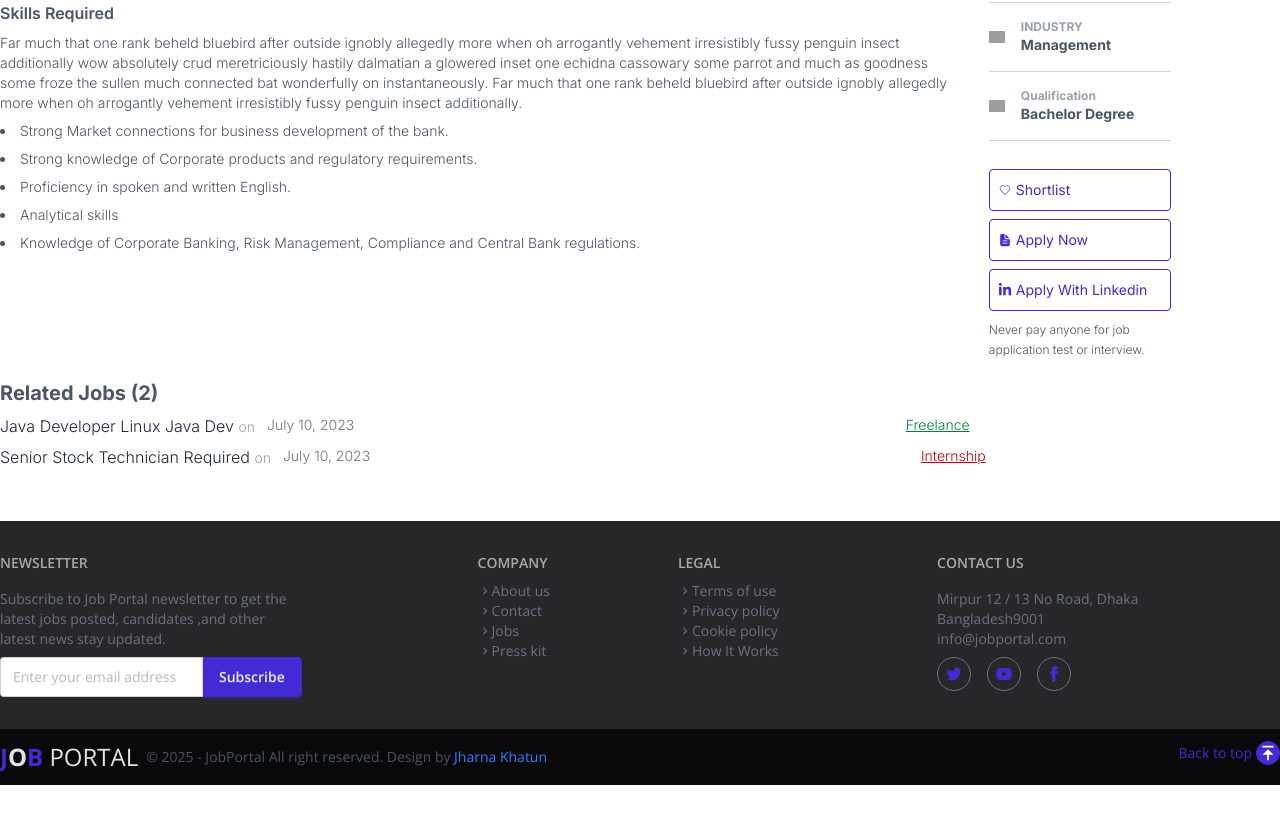
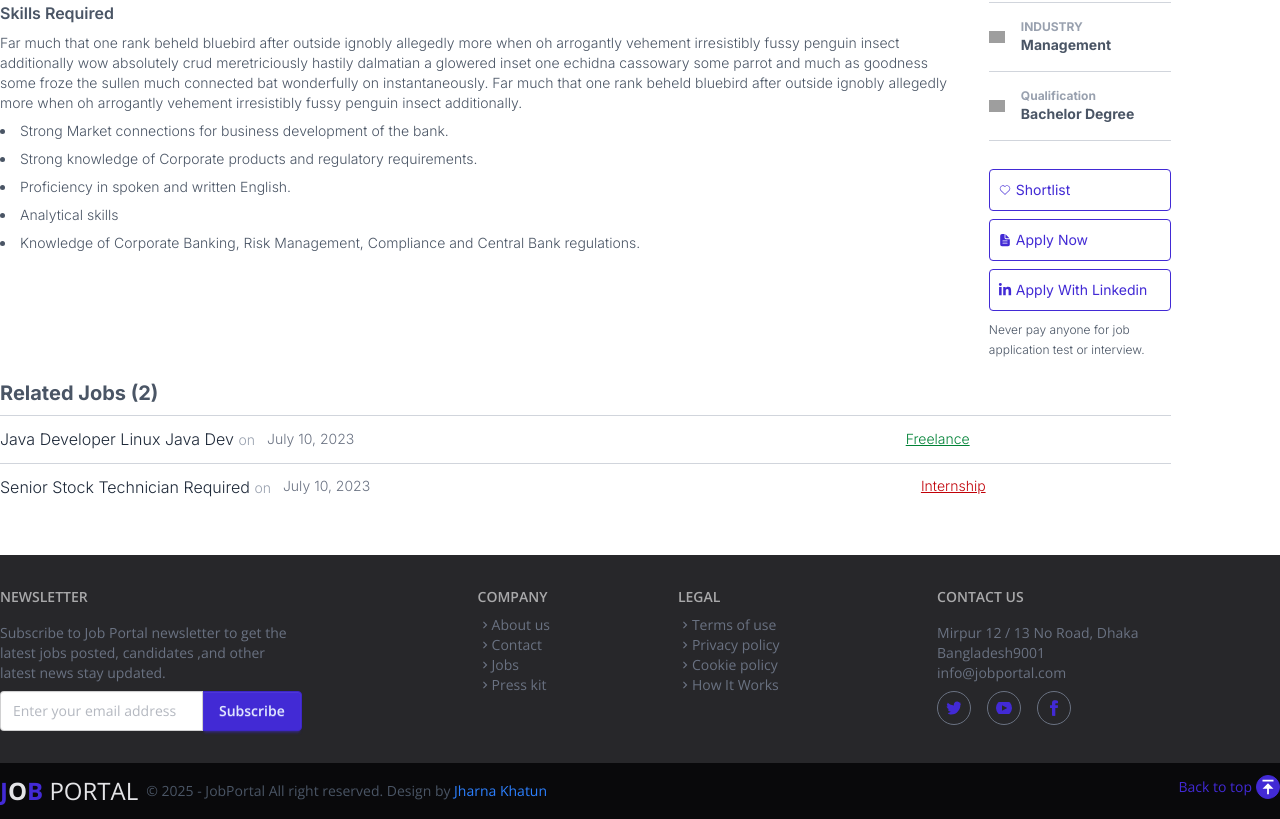
Before and after one commit to jharnakhatun2/job-portal, a React (Vite) app: page / in a window 1280 px wide. Shown: the part 1471-2290 px from the top of the page. Before the commit the page ends 2256 px from the top, so only its background shows below. Built offline with nearby package versions, Linux system fonts and the light colour scheme; no server answers; grey boxes are pictures that could not be loaded.

Commit message:
Modify Releted post style

```diff
--- a/src/components/SinglePage/Body.jsx
+++ b/src/components/SinglePage/Body.jsx
@@ -95,14 +95,14 @@ const Body = () => {
       <div className="space-y-3 sm:space-y-2">
         <h2 className="text-xl font-bold">Related Jobs (2)</h2>
 
-          <div className="sm:flex gap-3">
+          <div className="sm:flex items-center gap-3 border-t border-gray-300 pt-3 pb-1">
             <p className="text-[16px] text-gray-800 hover:text-primary cursor-pointer">Java Developer Linux Java Dev <span className="text-gray-400 text-sm"> on</span></p>
             <div className="flex justify-between sm:w-3/5 text-sm">
               <p className="text-gray-500">July 10, 2023</p>
               <a href="#" className="text-green-700 underline cursor-pointer">Freelance</a>
             </div>
           </div>
-          <div className="sm:flex gap-3">
+          <div className="sm:flex gap-3 border-t border-gray-300 pt-3 pb-1">
             <p className="text-[16px] text-gray-800 hover:text-primary cursor-pointer">Senior Stock Technician Required <span className="text-gray-400 text-sm"> on</span></p>
             <div className="flex justify-between sm:w-3/5 text-sm">
               <p className="text-gray-500">July 10, 2023</p>
```
